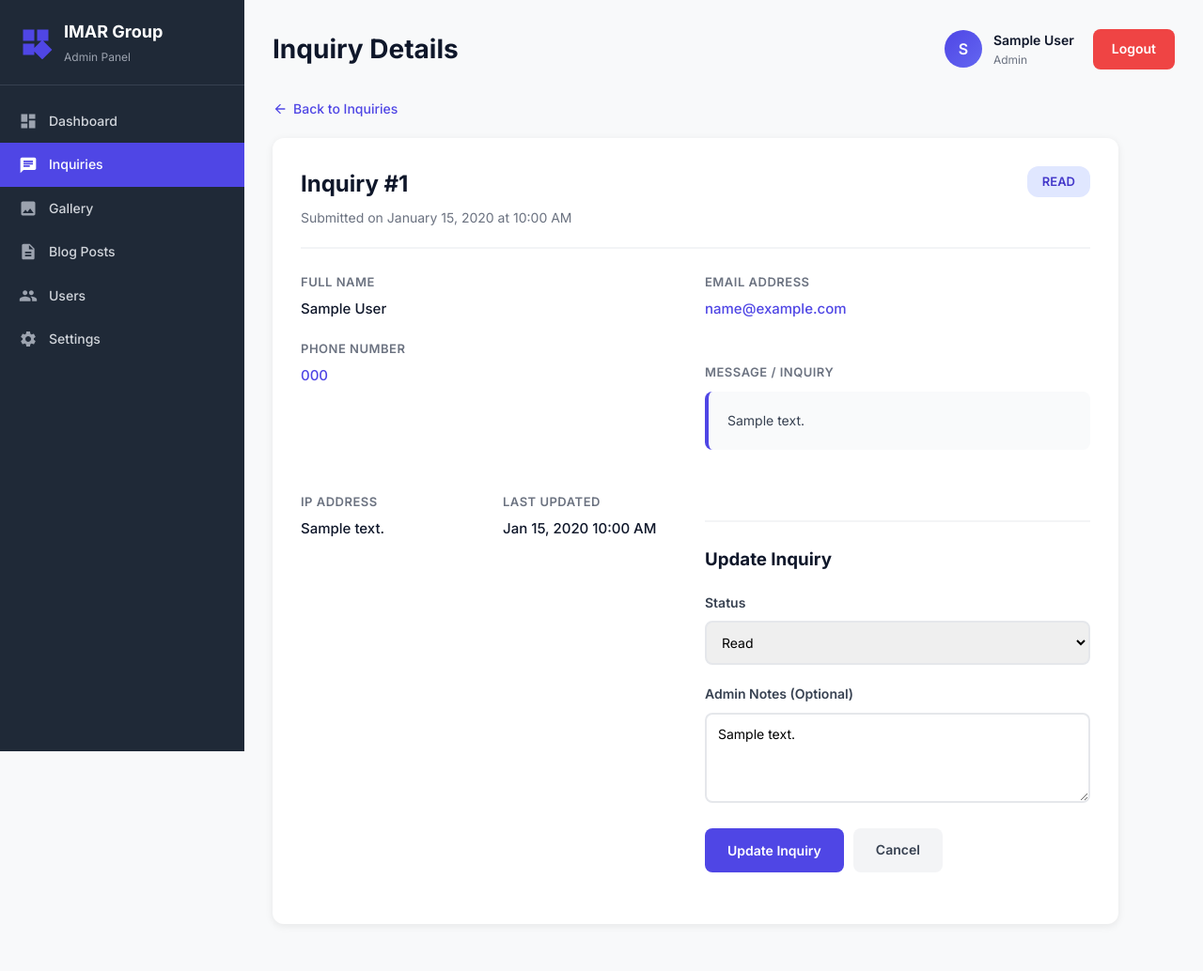
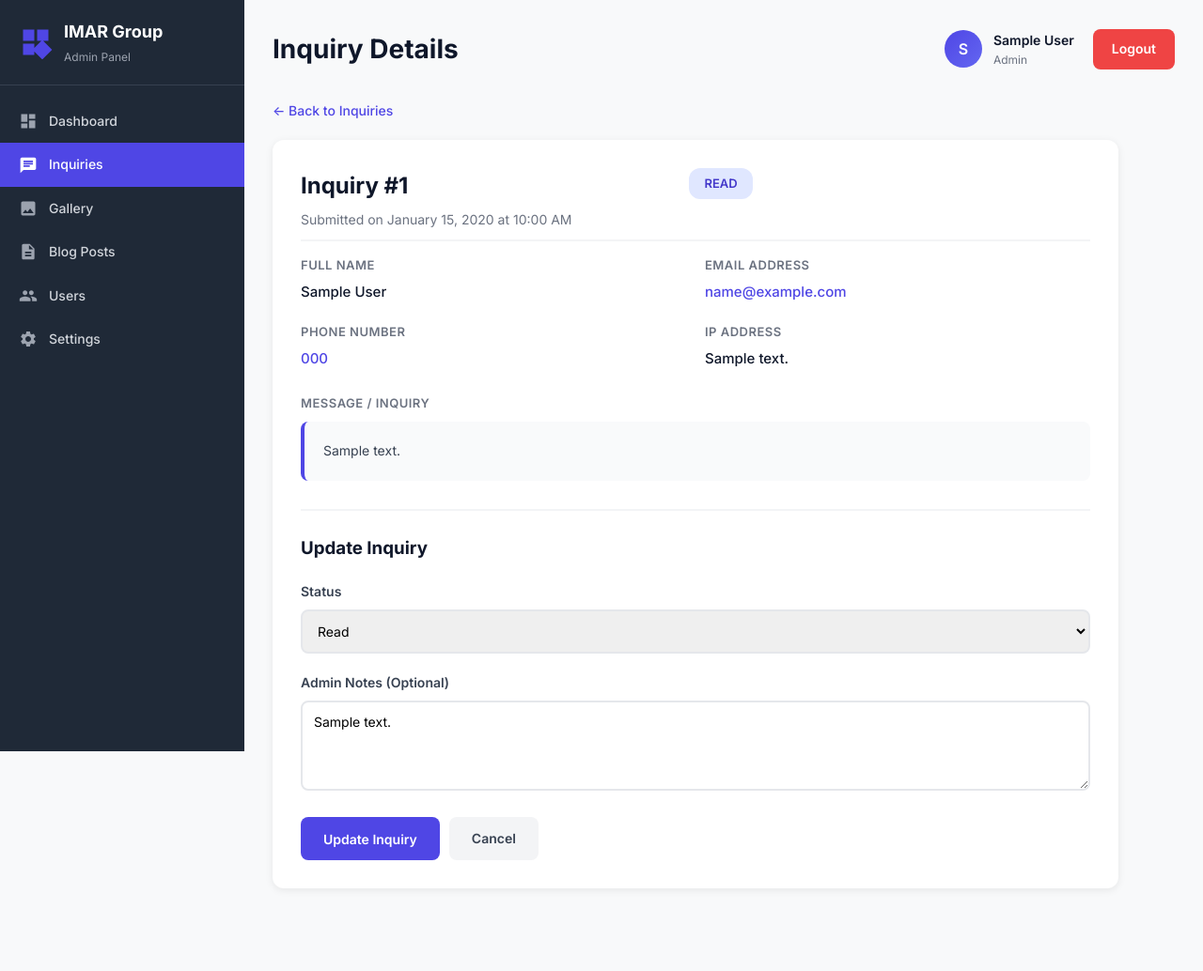
Before and after one commit to Anupam-upadhyaya/Imar-Group-Admin-panel, a PHP site: page /Imar_Group_Admin_panel/view-inquiry.php?id=1 in a window 1280 px wide. Shown: the whole page at 94% size. After the commit the page ends 916 px from the top, so only its background shows below. Run offline with PHP 8.4, Linux system fonts and the light colour scheme; the visitor is signed in with stand-in values (Sample User, id 1); tables that the repository leaves empty or names only in its code hold one stand-in row (values such as "Sample post").

Commit message:
INQUIRY MESSAGE VIEW FIXED

```diff
--- a/admin/dashboard.php
+++ b/admin/dashboard.php
@@ -322,7 +322,6 @@ if ($hour < 12) {
                                     <?php echo ucfirst($inquiry['status']); ?>
                                 </span>
                             </div>
-                            <div class="inquiry-subject"><?php echo htmlspecialchars($inquiry['subject'] ?? 'No subject'); ?></div>
                             <div class="inquiry-meta">
                                 <span>
                                     <svg viewBox="0 0 24 24">
--- a/admin/view-inquiry.php
+++ b/admin/view-inquiry.php
@@ -91,10 +91,10 @@ if ($inquiry['status'] === 'new') {
 
         .inquiry-header {
             display: flex;
-            justify-content: space-between;
+            justify-content: flex-start;
             align-items: start;
-            margin-bottom: 25px;
-            padding-bottom: 20px;
+            margin-bottom: 15px;
+            padding-bottom: 10px;
             border-bottom: 2px solid #f3f4f6;
         }
 
@@ -114,6 +114,7 @@ if ($inquiry['status'] === 'new') {
             font-size: 13px;
             font-weight: 600;
             text-transform: uppercase;
+            margin-left: 125px;
         }
 
         .status-badge.new { background: #dbeafe; color: #1e40af; }
@@ -308,7 +309,6 @@ if ($inquiry['status'] === 'new') {
         </div>
     </div>
 
-    <!-- MAIN CONTENT -->
     <div class="main-content">
     <div class="dashboard-header">
         <h1>Inquiry Details</h1>
@@ -325,19 +325,14 @@ if ($inquiry['status'] === 'new') {
     </div>
 
     <div class="inquiry-detail-container">
-            <a href="inquiries.php" class="back-link">
-                <svg width="16" height="16" viewBox="0 0 24 24" fill="currentColor">
-                    <path d="M20 11H7.83l5.59-5.59L12 4l-8 8 8 8 1.41-1.41L7.83 13H20v-2z"/>
-                </svg>
-                Back to Inquiries
-            </a>
+        <a href="inquiries.php" class="back-link">&larr; Back to Inquiries</a>
 
         <?php if (isset($success_message)): ?>
             <div class="success-message"><?php echo $success_message; ?></div>
         <?php endif; ?>
 
-            <!-- Inquiry Details Card -->
         <div class="inquiry-card">
+            <!-- Header -->
             <div class="inquiry-header">
                 <div class="inquiry-title">
                     <h2>Inquiry #<?php echo $inquiry['id']; ?></h2>
@@ -350,7 +345,7 @@ if ($inquiry['status'] === 'new') {
                 </span>
             </div>
 
-                <!-- Customer Information -->
+            <!-- Customer Info -->
             <div class="info-grid">
                 <div class="info-item">
                     <label>Full Name</label>
@@ -364,7 +359,13 @@ if ($inquiry['status'] === 'new') {
                     <label>Phone Number</label>
                     <value><a href="tel:<?php echo htmlspecialchars($inquiry['phone']); ?>" style="color: #4f46e5;"><?php echo htmlspecialchars($inquiry['phone']); ?></a></value>
                 </div>
-                <!-- Message -->
+                <div class="info-item">
+                    <label>IP Address</label>
+                    <value><?php echo htmlspecialchars($inquiry['ip_address']); ?></value>
+                </div>
+            </div>
+
+            <!-- Message Section -->
             <div class="message-section">
                 <label>Message / Inquiry</label>
                 <div class="message-box">
@@ -372,19 +373,7 @@ if ($inquiry['status'] === 'new') {
                 </div>
             </div>
 
-                <!-- Additional Info -->
-                <div class="info-grid">
-                    <div class="info-item">
-                        <label>IP Address</label>
-                        <value><?php echo htmlspecialchars($inquiry['ip_address']); ?></value>
-                    </div>
-                    <div class="info-item">
-                        <label>Last Updated</label>
-                        <value><?php echo date('M d, Y h:i A', strtotime($inquiry['updated_at'])); ?></value>
-                    </div>
-                </div>
-
-                <!-- Action Section -->
+            <!-- Admin Notes & Update Form -->
             <div class="action-section">
                 <h3 style="margin-bottom: 20px;">Update Inquiry</h3>
                 <form method="POST" action="">
@@ -394,7 +383,6 @@ if ($inquiry['status'] === 'new') {
                             <option value="new" <?php echo $inquiry['status'] === 'new' ? 'selected' : ''; ?>>New</option>
                             <option value="read" <?php echo $inquiry['status'] === 'read' ? 'selected' : ''; ?>>Read</option>
                             <option value="responded" <?php echo $inquiry['status'] === 'responded' ? 'selected' : ''; ?>>Responded</option>
-                                <option value="archived" <?php echo $inquiry['status'] === 'archived' ? 'selected' : ''; ?>>Archived</option>
                         </select>
                     </div>
 
@@ -412,6 +400,7 @@ if ($inquiry['status'] === 'new') {
         </div>
     </div>
 </div>
+
 </div>
 
 </body>
```
Also changed, not shown: admin/inquiries.php (+9 -4 lines). Lines whose indentation alone changed are shown as unchanged.
